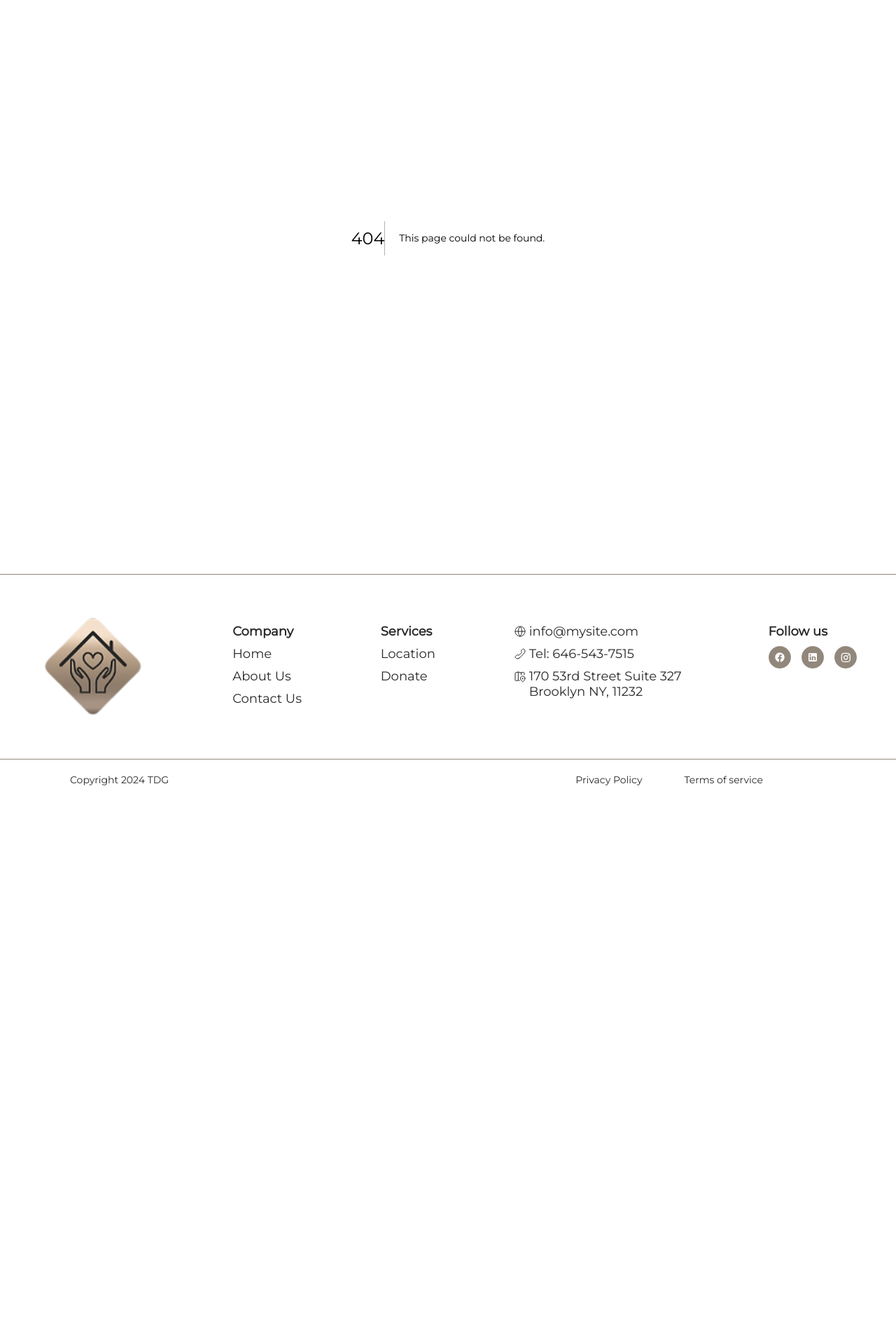
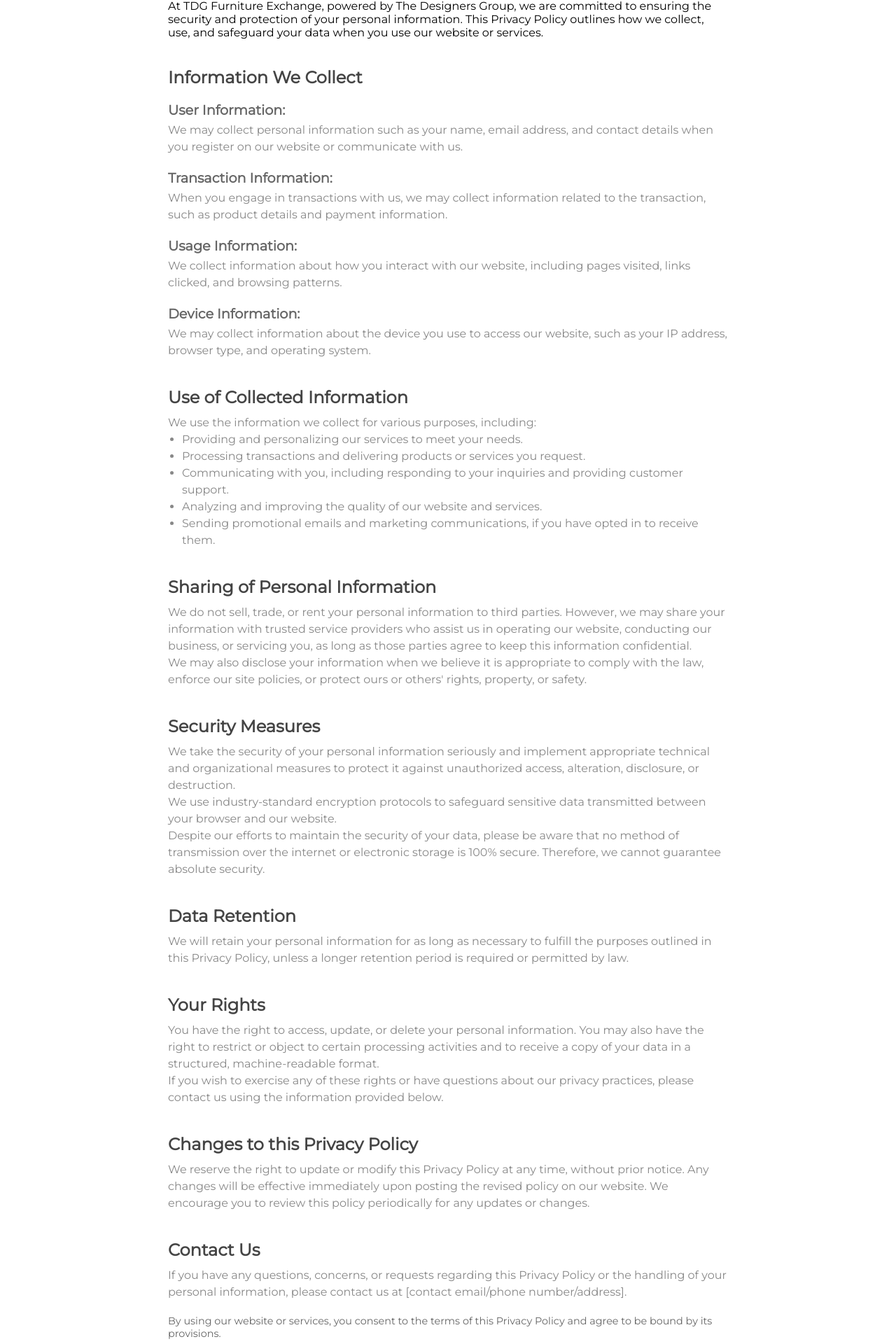
Before and after one commit to Rahulvvsv/TDGDev-next, a Next.js app: page /privacy in a window 1280 px wide. Before the commit this address had no page. Shown: the part 392-2312 px from the top of the page at 70% size. Before the commit the page ends 1525 px from the top, so only its background shows below. Built offline with nearby package versions, Linux system fonts and the light colour scheme.

Commit message:
privacy and terms and condition pages

```diff
--- a/src/components/molecules/footer/index.js
+++ b/src/components/molecules/footer/index.js
@@ -103,8 +103,12 @@ const Footer = () => {
                     <h1 className={style.subHeading}>Copyright 2024 TDG</h1>
             </div>
             <div className={style.main6}>
+                    <Link href={"/privacy"}>
                     <h1 className={style.subHeading}>Privacy Policy</h1>
+                    </Link>
+                    <Link href={"/termsandconditions"}>
                     <h1 className={style.subHeading}>Terms of service</h1>
+                    </Link>
             </div>
        </div>
         </div>
--- /dev/null
+++ b/src/pages/privacy/index.jsx
@@ -0,0 +1,93 @@
+
+import styles from './index.module.css';
+
+const Privacy_Policy = () => {
+  return (
+    <div className={styles.container}>
+      <div className={styles.heading}>
+        <h1>Privacy Policy</h1>
+        <p>
+          At TDG Furniture Exchange, powered by The Designers Group, we are committed to ensuring the security and protection of your personal information. This Privacy Policy outlines how we collect, use, and safeguard your data when you use our website or services.
+        </p>
+      </div>
+
+      <div className={styles.section}>
+        <h2 className={styles.subHeading}>Information We Collect</h2>
+        <div className={styles.content}>
+          <h3>User Information:</h3>
+          <p>We may collect personal information such as your name, email address, and contact details when you register on our website or communicate with us.</p>
+          <h3>Transaction Information:</h3>
+          <p>When you engage in transactions with us, we may collect information related to the transaction, such as product details and payment information.</p>
+          <h3>Usage Information:</h3>
+          <p>We collect information about how you interact with our website, including pages visited, links clicked, and browsing patterns.</p>
+          <h3>Device Information:</h3>
+          <p>We may collect information about the device you use to access our website, such as your IP address, browser type, and operating system.</p>
+        </div>
+      </div>
+
+      <div className={styles.section}>
+        <h2 className={styles.subHeading}>Use of Collected Information</h2>
+        <div className={styles.content}>
+          <p>We use the information we collect for various purposes, including:</p>
+          <ul>
+            <li>Providing and personalizing our services to meet your needs.</li>
+            <li>Processing transactions and delivering products or services you request.</li>
+            <li>Communicating with you, including responding to your inquiries and providing customer support.</li>
+            <li>Analyzing and improving the quality of our website and services.</li>
+            <li>Sending promotional emails and marketing communications, if you have opted in to receive them.</li>
+          </ul>
+        </div>
+      </div>
+
+      <div className={styles.section}>
+        <h2 className={styles.subHeading}>Sharing of Personal Information</h2>
+        <div className={styles.content}>
+          <p>We do not sell, trade, or rent your personal information to third parties. However, we may share your information with trusted service providers who assist us in operating our website, conducting our business, or servicing you, as long as those parties agree to keep this information confidential.</p>
+          <p>We may also disclose your information when we believe it is appropriate to comply with the law, enforce our site policies, or protect ours or others' rights, property, or safety.</p>
+        </div>
+      </div>
+
+      <div className={styles.section}>
+        <h2 className={styles.subHeading}>Security Measures</h2>
+        <div className={styles.content}>
+          <p>We take the security of your personal information seriously and implement appropriate technical and organizational measures to protect it against unauthorized access, alteration, disclosure, or destruction.</p>
+          <p>We use industry-standard encryption protocols to safeguard sensitive data transmitted between your browser and our website.</p>
+          <p>Despite our efforts to maintain the security of your data, please be aware that no method of transmission over the internet or electronic storage is 100% secure. Therefore, we cannot guarantee absolute security.</p>
+        </div>
+      </div>
+
+      <div className={styles.section}>
+        <h2 className={styles.subHeading}>Data Retention</h2>
+        <div className={styles.content}>
+          <p>We will retain your personal information for as long as necessary to fulfill the purposes outlined in this Privacy Policy, unless a longer retention period is required or permitted by law.</p>
+        </div>
+      </div>
+
+      <div className={styles.section}>
+        <h2 className={styles.subHeading}>Your Rights</h2>
+        <div className={styles.content}>
+          <p>You have the right to access, update, or delete your personal information. You may also have the right to restrict or object to certain processing activities and to receive a copy of your data in a structured, machine-readable format.</p>
+          <p>If you wish to exercise any of these rights or have questions about our privacy practices, please contact us using the information provided below.</p>
+        </div>
+      </div>
+
+      <div className={styles.section}>
+        <h2 className={styles.subHeading}>Changes to this Privacy Policy</h2>
+        <div className={styles.content}>
+          <p>We reserve the right to update or modify this Privacy Policy at any time, without prior notice. Any changes will be effective immediately upon posting the revised policy on our website. We encourage you to review this policy periodically for any updates or changes.</p>
+        </div>
+      </div>
+
+      <div className={styles.section}>
+        <h2 className={styles.subHeading}>Contact Us</h2>
+        <div className={styles.content}>
+          <p>If you have any questions, concerns, or requests regarding this Privacy Policy or the handling of your personal information, please contact us at [contact email/phone number/address].</p>
+        </div>
+      </div>
+
+      <p className={styles.notice}>By using our website or services, you consent to the terms of this Privacy Policy and agree to be bound by its provisions.</p>
+    </div>
+  );
+};
+
+export default Privacy_Policy;
--- /dev/null
+++ b/src/pages/privacy/index.module.css
@@ -0,0 +1,55 @@
+/* index.module.css */
+
+.container {
+  max-width: 800px;
+  margin: 0 auto;
+  padding: 20px;
+}
+
+
+.heading h1 {
+  color: #333;
+  font-size: 2em;
+  margin-bottom: 20px;
+}
+
+.section {
+  margin-top: 40px;
+}
+
+.subHeading {
+  color: #444;
+  font-size: 1.5em;
+  margin-bottom: 10px;
+}
+
+.content h3 {
+  color: #666;
+  font-size: 1.2em;
+  margin-top: 20px;
+  margin-bottom: 5px;
+}
+
+.content p {
+  color: #888;
+  font-size: 1em;
+  line-height: 1.5;
+}
+
+.content ul, .content ol {
+  color: #888;
+  font-size: 1em;
+  line-height: 1.5;
+  margin-left: 20px;
+}
+
+.notice {
+  margin-top: 20px;
+  font-size: 0.9em;
+  color: #666;
+}
+@media (max-width: 430px) {
+  .container {
+    width: 90% !important;
+  }
+}
--- /dev/null
+++ b/src/pages/termsandconditions/index.module.css
@@ -0,0 +1,23 @@
+/* index.module.css */
+
+.container {
+    max-width: 800px;
+    margin: 0 auto;
+    padding: 20px;
+  }
+
+  .list {
+    margin-top: 20px;
+  }
+
+  .list li {
+    margin-bottom: 10px;
+  }
+
+
+
+@media screen and (max-width:430px) {
+    .container{
+        width: 90%;
+    }
+}
```
Also changed, not shown: src/pages/termsandconditions/index.jsx (added, +33 -0 lines).
